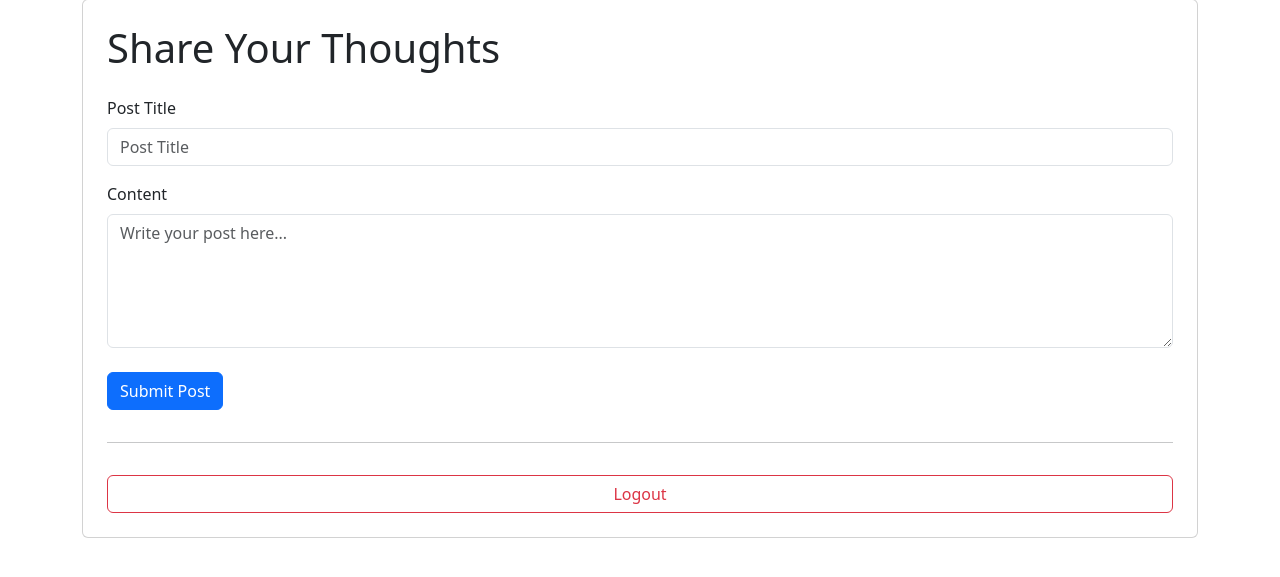
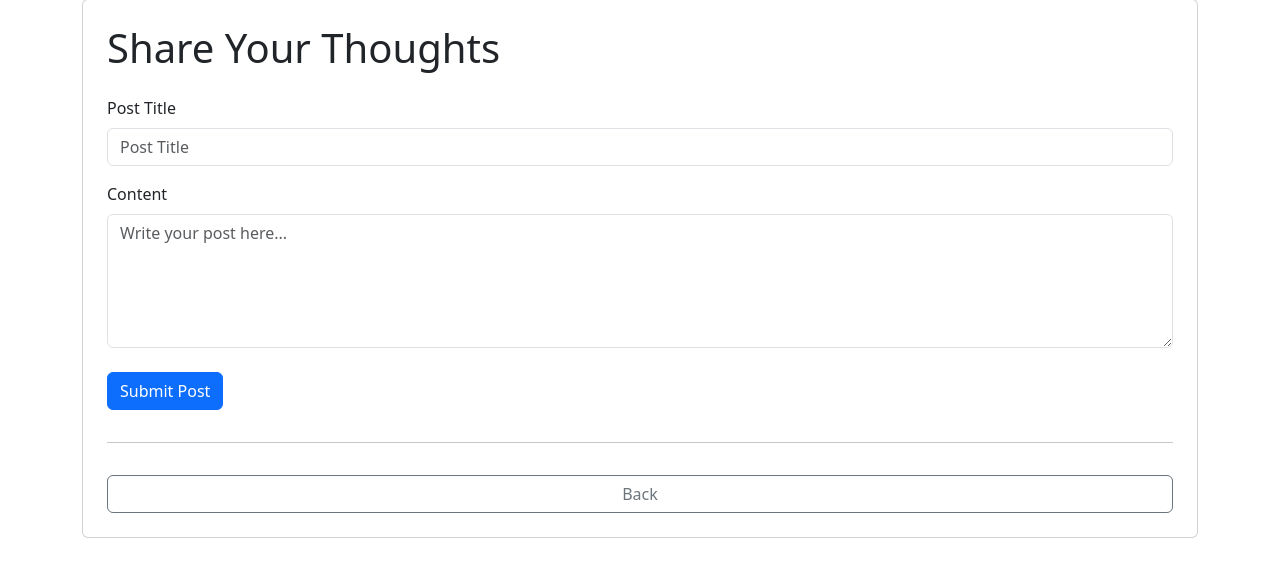
Before and after one commit to SALVO-AI-ML-Club-of-SASTRA/SALVO-Website, a Django app: page /create_post/ in a window 1280 px wide. Shown: the part 49-626 px from the top of the page. Run offline with Django 5.2, Linux system fonts and the light colour scheme; parts of the project's set-up code (start-up, migrations or seed data) failed here and were passed over.

Commit message:
Cancel Post
Edit templates to support post cancellation

```diff
--- a/salvo_website/templates/create_post.html
+++ b/salvo_website/templates/create_post.html
@@ -17,7 +17,11 @@
       <button type="submit" class="btn btn-primary">Submit Post</button>
     </form>
     <hr>
-    <a href="/home" class="btn btn-outline-danger mt-3">Logout</a>
+    {% if user_type == 'member' %}
+    <a href="/member_home/" class="btn btn-outline-secondary mt-3">Back</a>
+    {% else %}
+    <a href="/account_home/" class="btn btn-outline-secondary mt-3">Back</a>
+    {% endif %}
   </div>
 </div>
 <script src="https://cdn.jsdelivr.net/npm/bootstrap@5.3.2/dist/js/bootstrap.bundle.min.js"></script>
```
Also changed, not shown: salvo_website/templates/confirm_tags.html (+5 -2 lines).
